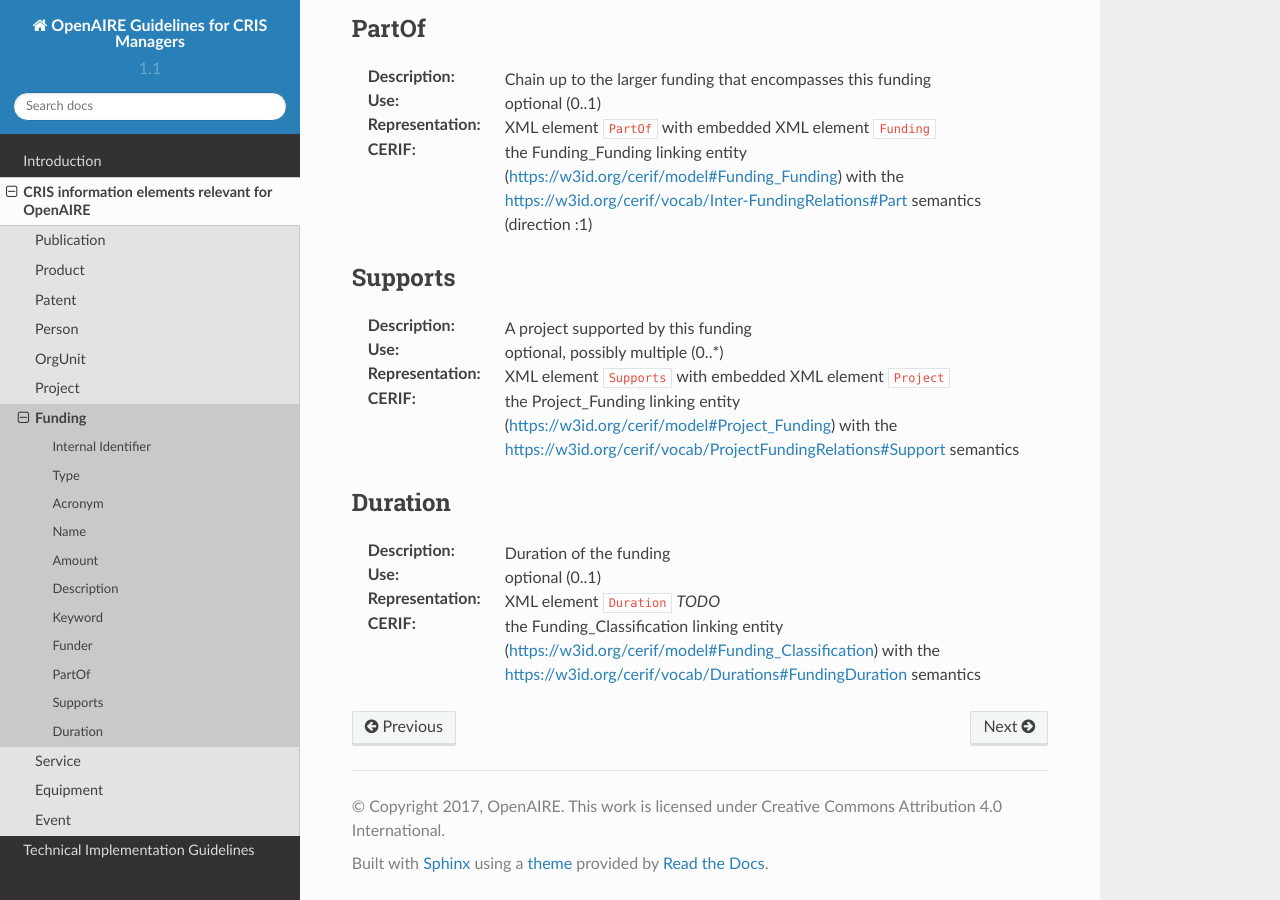
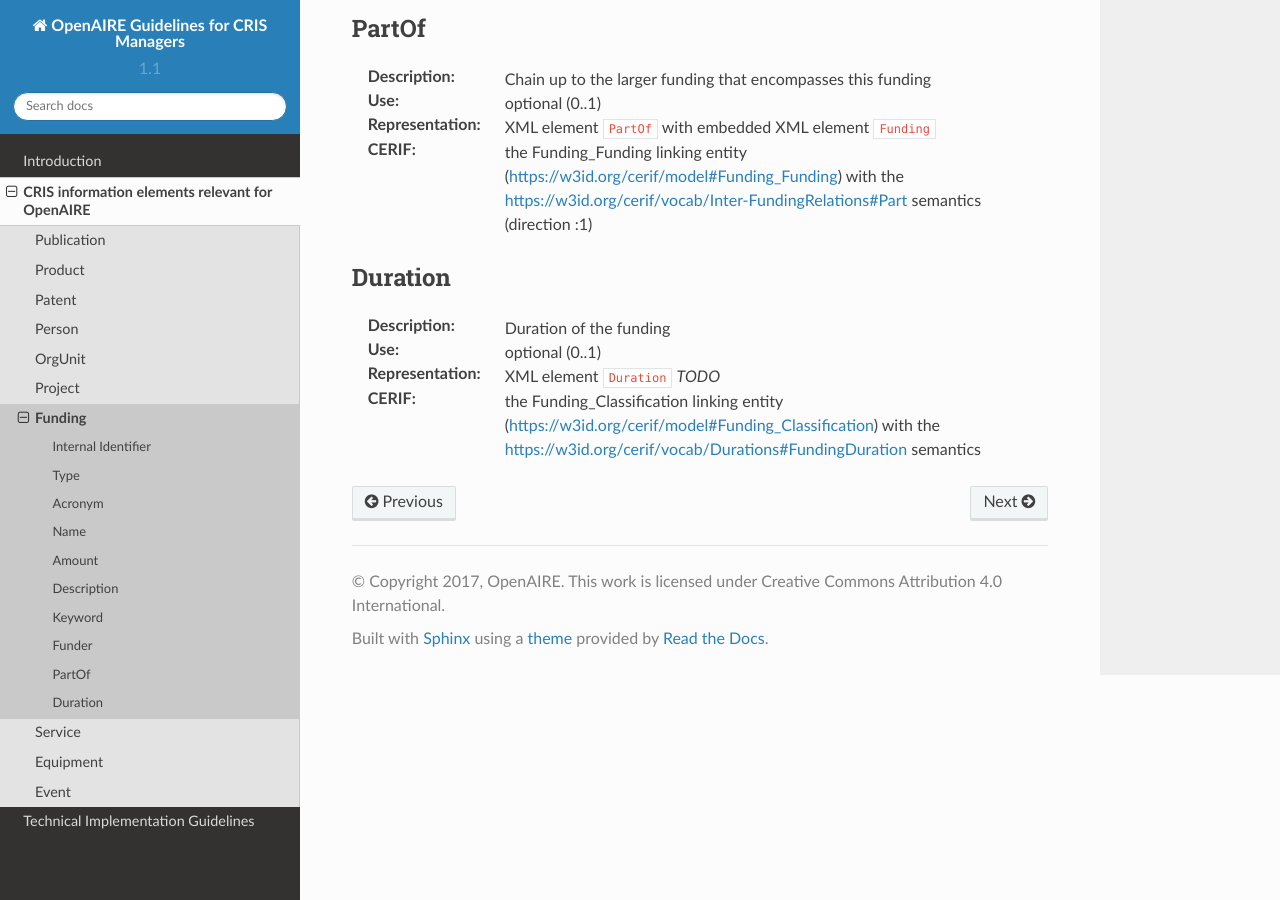
Before and after one commit to openaire/guidelines-cris-managers, a Sphinx documentation site: the page built from docs/cerif_xml_funding_entity.rst, in a window 1280 px wide and 900 px high, scrolled down 2586 px. Built offline with Sphinx 7.4.7 and the Read the Docs theme 2.0.0, drawn with Linux system fonts in a browser that asks for light colours; a script that is not in the unit is left out.

Commit message:
leave out Funding/Supports

```diff
--- a/docs/cerif_xml_funding_entity.rst
+++ b/docs/cerif_xml_funding_entity.rst
@@ -95,14 +95,6 @@ PartOf
 :CERIF: the Funding_Funding linking entity (`<https://w3id.org/cerif/model#Funding_Funding>`_) with the `<https://w3id.org/cerif/vocab/Inter-­FundingRelations#Part>`_ semantics (direction :1)
 
 
-Supports
-^^^^^^^^
-:Description: A project supported by this funding
-:Use: optional, possibly multiple (0..*)
-:Representation: XML element ``Supports`` with embedded XML element ``Project``
-:CERIF: the Project_Funding linking entity (`<https://w3id.org/cerif/model#Project_Funding>`_) with the `<https://w3id.org/cerif/vocab/ProjectFundingRelations#Support>`_ semantics
-
-
 Duration
 ^^^^^^^^
 :Description: Duration of the funding
```
Also changed, not shown: 4 other files.
